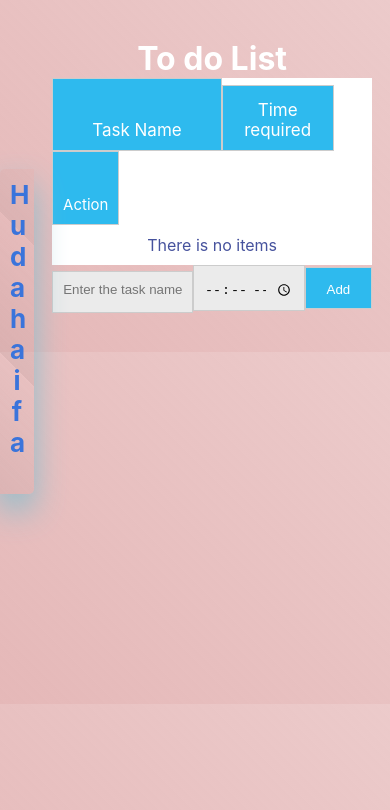
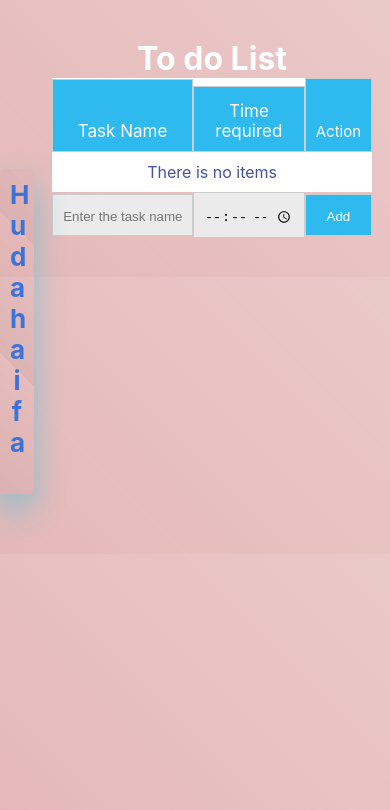
Before and after one commit to Hudhaifa-1/verceltodolist, a React (Create React App) app: page / in a window 390 px wide. Shown: the top 810 px of the page. Built offline with nearby package versions, Linux system fonts and the light colour scheme.

Commit message:
"updated9"

```diff
--- a/src/index.css
+++ b/src/index.css
@@ -213,7 +213,7 @@ form input[type='submit']{
 }
 span.title.time{
 
-  padding-top: 30px;
+  padding-top: 20px;
 
 }
 .title{
@@ -223,9 +223,8 @@ span.title.time{
 span.title.name{
   padding-top: 41px;
 }
-.List-item span.name:not(span.title.name), .container input[type="text"] {
+.List-item span.name, .container input[type="text"] {
   width: 44%;
-  padding-top: 5px;
 
 
 }
```
